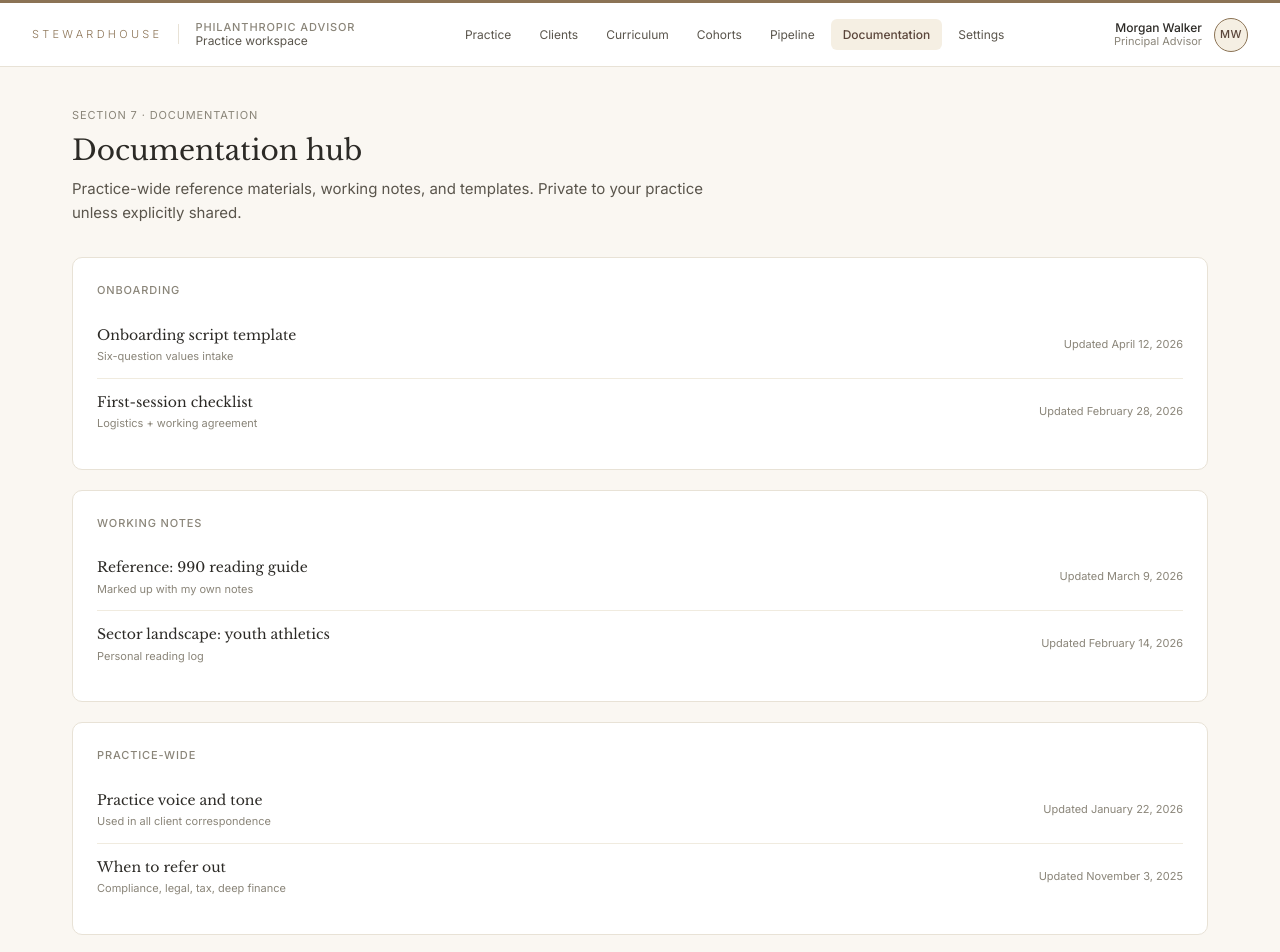
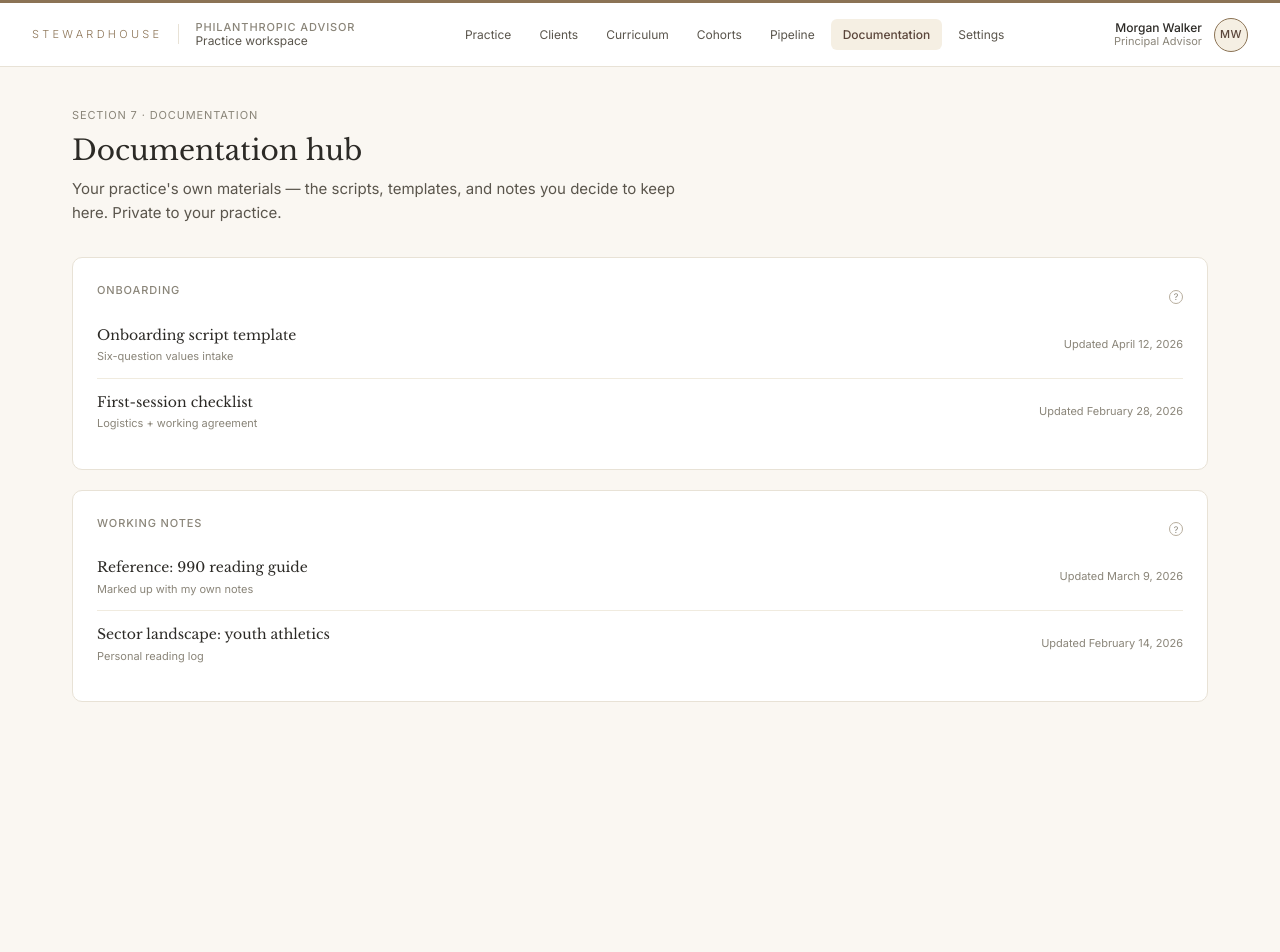
Before and after one commit to talabifaouzi/stewardhouse-app, a React (Vite) app: page /advisor/docs in a window 1280 px wide. Shown: the top 952 px of the page. After the commit the page ends 800 px from the top, so only its background shows below. Built offline with nearby package versions, Linux system fonts and the light colour scheme.

Commit message:
Documentation: trim to advisor-dictated sections + per-section hints

```diff
--- a/src/data/documentation.js
+++ b/src/data/documentation.js
@@ -6,6 +6,7 @@
 export const docCategories = [
   {
     label: 'Onboarding',
+    hint: 'Scripts, checklists, and templates you reach for when bringing on a new client.',
     docs: [
       {
         id: 'onboarding-script',
@@ -39,6 +40,7 @@ export const docCategories = [
   },
   {
     label: 'Working notes',
+    hint: 'Your own reference material — reading guides, sector notes, marked-up documents. Personal to how you work.',
     docs: [
       {
         id: '990-reading-guide',
@@ -70,39 +72,6 @@ export const docCategories = [
       },
     ],
   },
-  {
-    label: 'Practice-wide',
-    docs: [
-      {
-        id: 'practice-voice-tone',
-        title: 'Practice voice and tone',
-        updated: 'January 22, 2026',
-        notes: 'Used in all client correspondence',
-        body: [
-          'How this practice writes — to clients, to organizations, to the people I work with. Locked, not because the rules are precious, but because consistency is part of how trust accumulates.',
-          'Editorial register: closer to The Atlantic than to a consumer app. Sentences carry weight; clauses do work. No exclamation points except in quoted dialogue.',
-          'No celebratory language for routine task completion. "Done" is enough. Congratulations are reserved for things actually worth congratulating.',
-          'Standard English spelling. I correct silently unless the change alters meaning. I do not point out a client\'s typos; they are not what we are here to discuss.',
-          'When I am uncertain, I say so plainly. "I do not know" is a complete sentence. So is "let me think on it." Both build more trust than a confident half-answer.',
-          'Voice in writing matches voice in person. If a sentence would sound strange said aloud across a table, I rewrite it.',
-        ],
-      },
-      {
-        id: 'when-to-refer-out',
-        title: 'When to refer out',
-        updated: 'November 3, 2025',
-        notes: 'Compliance, legal, tax, deep finance',
-        body: [
-          'What this practice does not do, and where I send people when the question is outside my lane. Written down so I do not improvise the boundary mid-conversation.',
-          'Compliance: any question about 501(c)(3) status, lobbying limits, foreign giving restrictions, or DAF rules goes to a compliance specialist. I do not interpret the rules; I make sure the client knows the rules exist.',
-          'Legal: estate planning, charitable trusts, family foundation governance, NIL contract questions. I send to counsel — usually the client\'s own attorney, or one I trust if they do not have one. I do not draft documents.',
-          'Tax: deductibility, AGI limits, carryforwards, vehicle choice from a tax perspective. The client\'s CPA or tax attorney makes those calls. I can describe options structurally; I do not optimize for tax outcomes.',
-          'Deep financial: portfolio construction, liquidity planning, alternative assets, how much to give in a given year as a percentage of wealth. That is a wealth advisor\'s job. I work with the giving plan; I do not size it against a balance sheet.',
-          'The line that holds all of these together: this practice is structural. I organize what the client decides. I do not decide for them, and I do not recommend specific organizations or specific amounts. When a question asks me to cross that line, the answer is a referral.',
-        ],
-      },
-    ],
-  },
 ];
 
 export function findDocById(id) {
--- a/src/surfaces/advisor/Documentation.jsx
+++ b/src/surfaces/advisor/Documentation.jsx
@@ -1,9 +1,14 @@
+import { useState } from 'react';
 import { Link } from 'react-router-dom';
 import { Card } from '../../components/Card.jsx';
 import { SectionLabel } from '../../components/SectionLabel.jsx';
 import { docCategories } from '../../data/documentation.js';
 
 export default function Documentation() {
+  const [openHint, setOpenHint] = useState(null);
+  const toggleHint = (label) =>
+    setOpenHint((prev) => (prev === label ? null : label));
+
   return (
     <main style={{
       maxWidth: 'var(--sh-content-max)',
@@ -34,14 +39,60 @@ export default function Documentation() {
           maxWidth: '640px',
           lineHeight: 1.6,
         }}>
-          Practice-wide reference materials, working notes, and templates. Private to your practice unless explicitly shared.
+          Your practice's own materials — the scripts, templates, and notes you decide to keep here. Private to your practice.
         </p>
       </div>
 
       <div style={{ display: 'flex', flexDirection: 'column', gap: 'var(--sh-space-5)' }}>
         {docCategories.map(cat => (
           <Card key={cat.label}>
-            <SectionLabel>{cat.label}</SectionLabel>
+            <div style={{
+              display: 'flex',
+              alignItems: 'center',
+              justifyContent: 'space-between',
+              gap: 'var(--sh-space-3)',
+            }}>
+              <SectionLabel>{cat.label}</SectionLabel>
+              <button
+                type="button"
+                onClick={() => toggleHint(cat.label)}
+                aria-label={`What goes in ${cat.label}?`}
+                aria-expanded={openHint === cat.label}
+                style={{
+                  width: '14px',
+                  height: '14px',
+                  borderRadius: '50%',
+                  border: '0.5px solid #B8AE9E',
+                  background: 'transparent',
+                  color: 'var(--sh-text-muted)',
+                  fontSize: '9px',
+                  lineHeight: 1,
+                  cursor: 'help',
+                  display: 'inline-flex',
+                  alignItems: 'center',
+                  justifyContent: 'center',
+                  fontFamily: 'inherit',
+                  padding: 0,
+                  flexShrink: 0,
+                }}
+              >
+                ?
+              </button>
+            </div>
+            {openHint === cat.label && (
+              <div style={{
+                background: 'var(--sh-bg-tint)',
+                border: '0.5px solid var(--sh-card-border)',
+                borderRadius: 'var(--sh-radius-md)',
+                padding: 'var(--sh-space-3) var(--sh-space-4)',
+                marginBottom: 'var(--sh-space-3)',
+                fontSize: 'var(--sh-text-xs)',
+                color: 'var(--sh-text-secondary)',
+                lineHeight: 1.55,
+              }}>
+                {cat.hint}
+              </div>
+            )}
             <div style={{ display: 'flex', flexDirection: 'column' }}>
               {cat.docs.map((doc, i) => (
                 <Link
```
